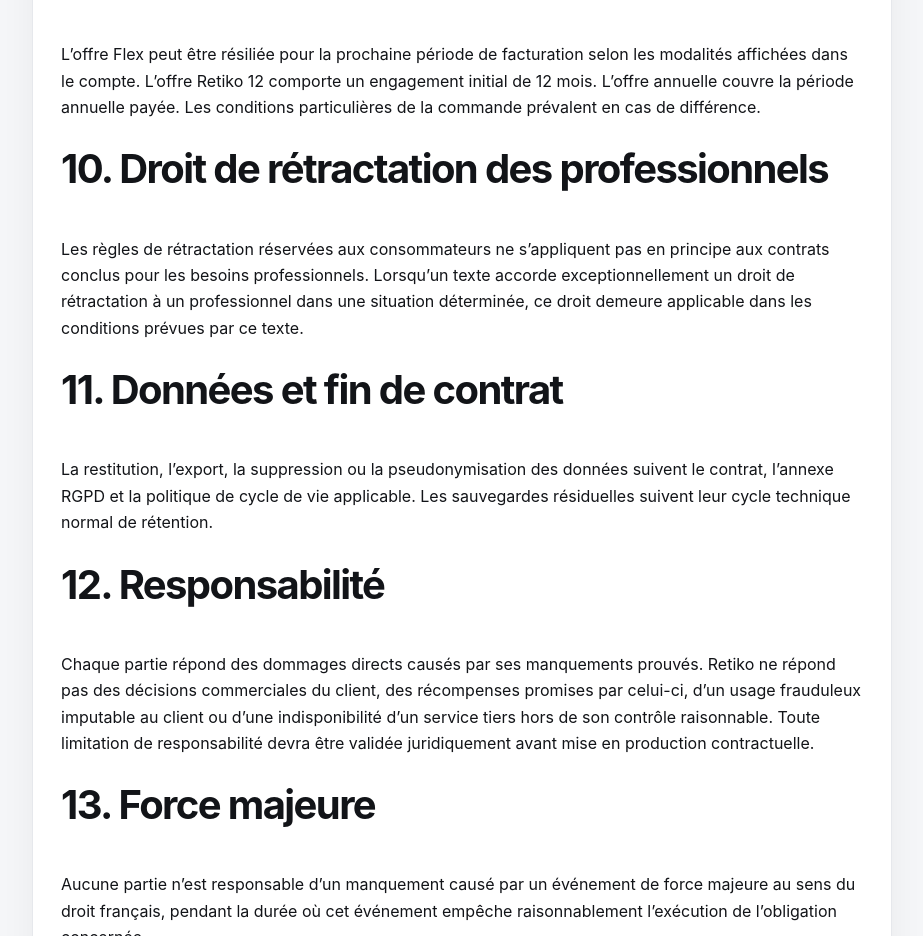
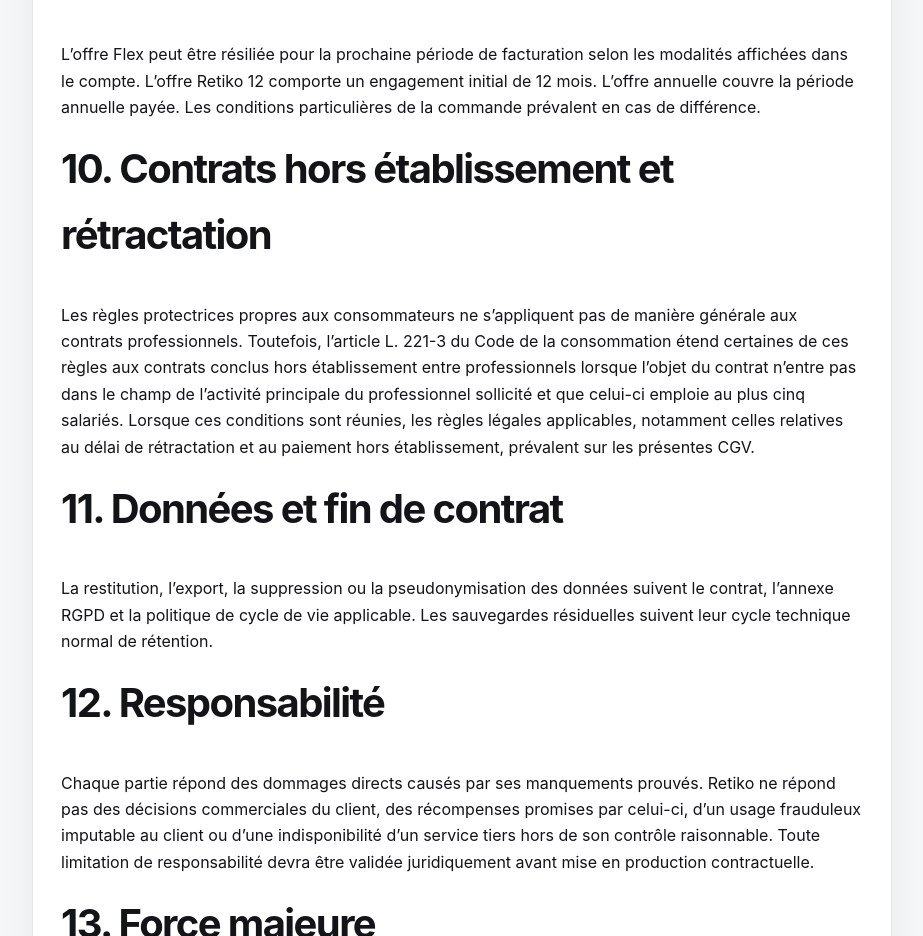
Before and after one commit to yassineimpe-bit/Fidgo, a Next.js app: page /legal/cgv in a window 1280 px wide. Shown: the part 2060-2996 px from the top of the page, without its empty margins (178-1101 px from the left). Built offline with nearby package versions, Linux system fonts and the light colour scheme.

Commit message:
docs(legal): clarify off-premises professional protections

```diff
--- a/app/legal/cgv/page.tsx
+++ b/app/legal/cgv/page.tsx
@@ -35,8 +35,8 @@
       <h2>9. Durée et résiliation</h2>
       <p>L’offre Flex peut être résiliée pour la prochaine période de facturation selon les modalités affichées dans le compte. L’offre Retiko 12 comporte un engagement initial de 12 mois. L’offre annuelle couvre la période annuelle payée. Les conditions particulières de la commande prévalent en cas de différence.</p>
 
-      <h2>10. Droit de rétractation des professionnels</h2>
-      <p>Les règles de rétractation réservées aux consommateurs ne s’appliquent pas en principe aux contrats conclus pour les besoins professionnels. Lorsqu’un texte accorde exceptionnellement un droit de rétractation à un professionnel dans une situation déterminée, ce droit demeure applicable dans les conditions prévues par ce texte.</p>
+      <h2>10. Contrats hors établissement et rétractation</h2>
+      <p>Les règles protectrices propres aux consommateurs ne s’appliquent pas de manière générale aux contrats professionnels. Toutefois, l’article L. 221-3 du Code de la consommation étend certaines de ces règles aux contrats conclus hors établissement entre professionnels lorsque l’objet du contrat n’entre pas dans le champ de l’activité principale du professionnel sollicité et que celui-ci emploie au plus cinq salariés. Lorsque ces conditions sont réunies, les règles légales applicables, notamment celles relatives au délai de rétractation et au paiement hors établissement, prévalent sur les présentes CGV.</p>
 
       <h2>11. Données et fin de contrat</h2>
       <p>La restitution, l’export, la suppression ou la pseudonymisation des données suivent le contrat, l’annexe RGPD et la politique de cycle de vie applicable. Les sauvegardes résiduelles suivent leur cycle technique normal de rétention.</p>
```
